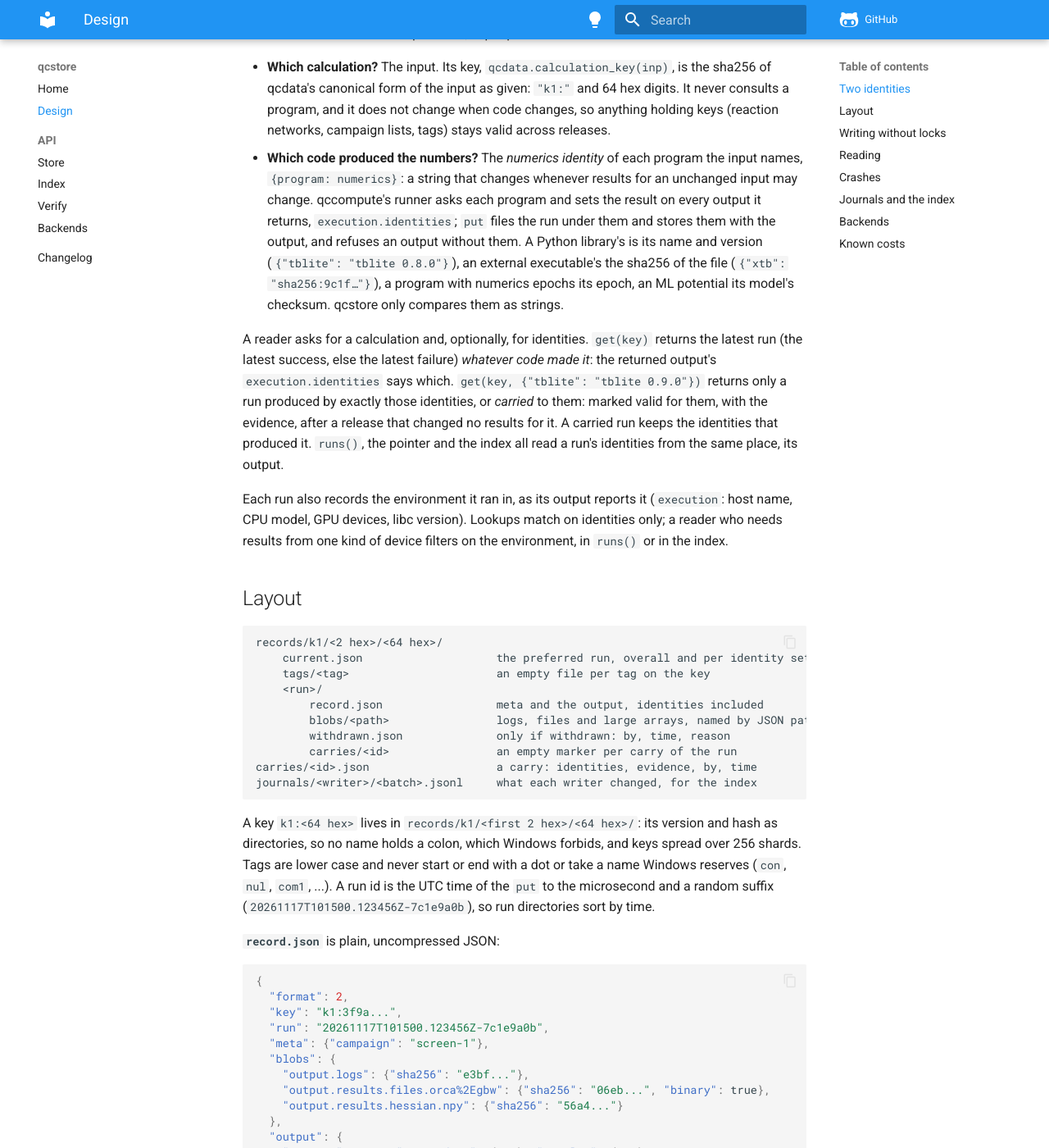
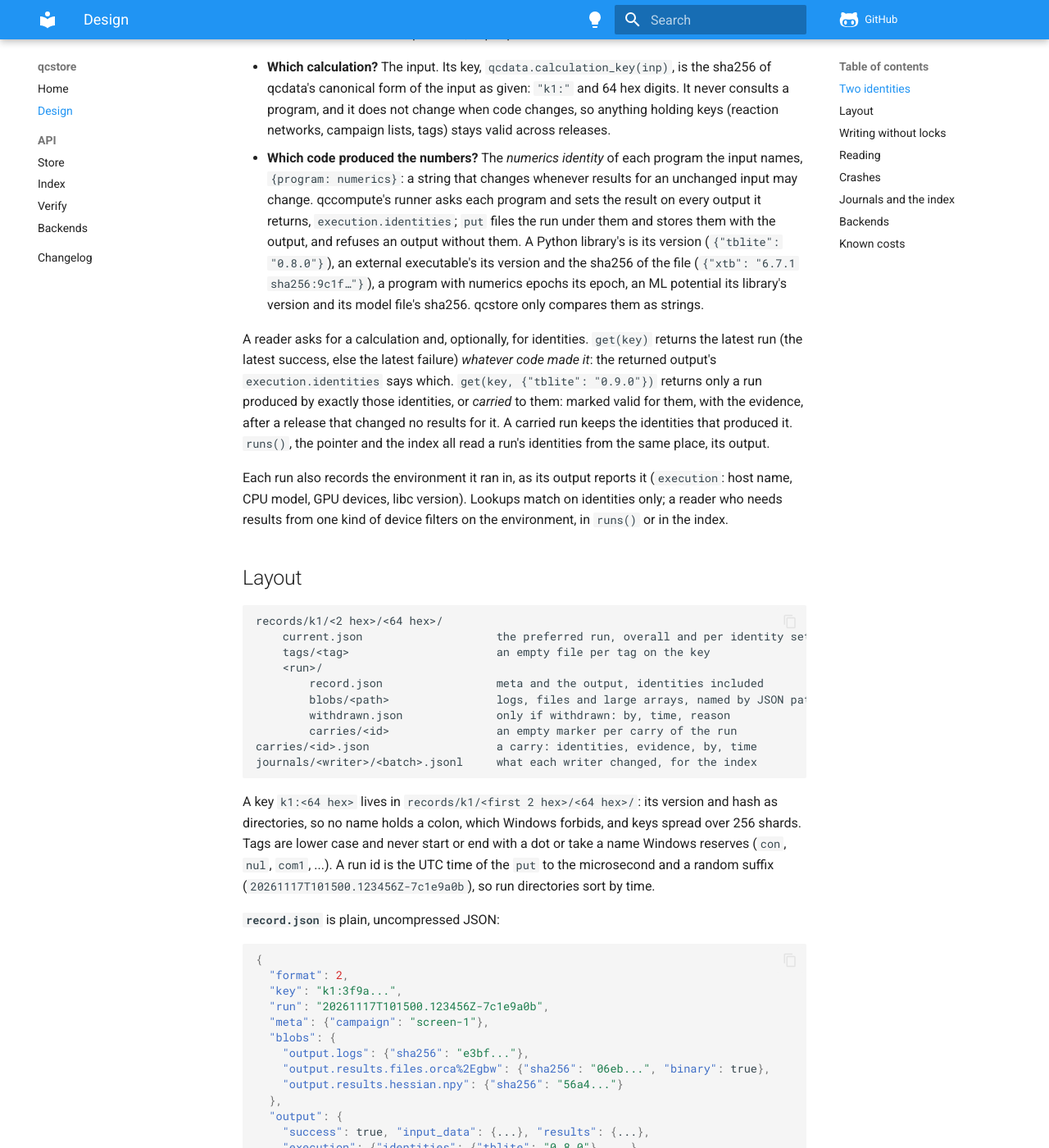
Before and after one commit to atomsforhumanity/qcstore, an MkDocs documentation site: the page built from docs/design.md, in a window 1280 px wide and 1400 px high, scrolled down 294 px. Shown: the whole window at 82% size. Built offline with MkDocs 1.6.1 and Material for MkDocs 9.7.7, drawn with Linux system fonts in a browser that asks for light colours; comment, search, counter and statistics services are not loaded; some of the changed text lies outside the part shown.

Commit message:
Docs: numerics identities as the programs report them
A Python library's identity is its bare version ("0.8.0", not
"tblite 0.8.0"), and an executable's is its version and the file's sha256
("6.7.1 sha256:..."), as qccodec's numerics gives them; an ML potential's
adds its model file's sha256. The README, the design page and the
docstrings use these forms.

Co-Authored-By: Claude Opus 5.5 <noreply@anthropic.com>
Claude-Session: https://claude.ai/code/session_01BXhkvca34YTq6vj4DNytwh

````diff
--- a/docs/design.md
+++ b/docs/design.md
@@ -15,15 +15,16 @@ A stored result answers two questions, kept apart:
   input names, `{program: numerics}`: a string that changes whenever results for an
   unchanged input may change. qccompute's runner asks each program and sets the
   result on every output it returns, `execution.identities`; `put` files the run
-  under them and stores them with the output, and refuses an output without them. A Python library's is its name and
-  version (`{"tblite": "tblite 0.8.0"}`), an external executable's the sha256 of the
-  file (`{"xtb": "sha256:9c1f…"}`), a program with numerics epochs its epoch, an ML
-  potential its model's checksum. qcstore only compares them as strings.
+  under them and stores them with the output, and refuses an output without them. A
+  Python library's is its version (`{"tblite": "0.8.0"}`), an external executable's its
+  version and the sha256 of the file (`{"xtb": "6.7.1 sha256:9c1f…"}`), a program with
+  numerics epochs its epoch, an ML potential its library's version and its model file's
+  sha256. qcstore only compares them as strings.
 
 A reader asks for a calculation and, optionally, for identities. `get(key)` returns the
 latest run (the latest success, else the latest failure) *whatever code made it*: the
 returned output's `execution.identities` says which.
-`get(key, {"tblite": "tblite 0.9.0"})` returns only a run produced by exactly those
+`get(key, {"tblite": "0.9.0"})` returns only a run produced by exactly those
 identities, or *carried* to them: marked valid for them, with the evidence, after a
 release that changed no results for it. A carried run keeps the identities that
 produced it. `runs()`, the pointer and the index all read a run's identities from the
@@ -71,7 +72,7 @@ directories sort by time.
   },
   "output": {
     "success": true, "input_data": {...}, "results": {...},
-    "execution": {"identities": {"tblite": "tblite 0.8.0"}, ...}, ...
+    "execution": {"identities": {"tblite": "0.8.0"}, ...}, ...
   }
 }
 ```
@@ -99,8 +100,8 @@ set:
 {
   "preferred": "20261117T101500.123456Z-7c1e9a0b",
   "by_identities": [
-    {"identities": {"tblite": "tblite 0.8.0"}, "preferred": "20261117T101500.123456Z-7c1e9a0b"},
-    {"identities": {"tblite": "tblite 0.9.0"}, "preferred": "20261118T090000.000000Z-0b1c2d3e"}
+    {"identities": {"tblite": "0.8.0"}, "preferred": "20261117T101500.123456Z-7c1e9a0b"},
+    {"identities": {"tblite": "0.9.0"}, "preferred": "20261118T090000.000000Z-0b1c2d3e"}
   ]
 }
 ```
--- a/src/qcstore/__init__.py
+++ b/src/qcstore/__init__.py
@@ -5,7 +5,7 @@ from qcstore import Store
 
 store = Store("./store")
 run = store.put(output, tags=["screen"])  # identities: output.execution.identities
-same = store.get(store.key(output.input_data), {"tblite": "tblite 0.8.0"})
+same = store.get(store.key(output.input_data), {"tblite": "0.8.0"})
 ```
 """
 
````
Also changed, not shown: README.md (+7 -7 lines), 1 other file.
